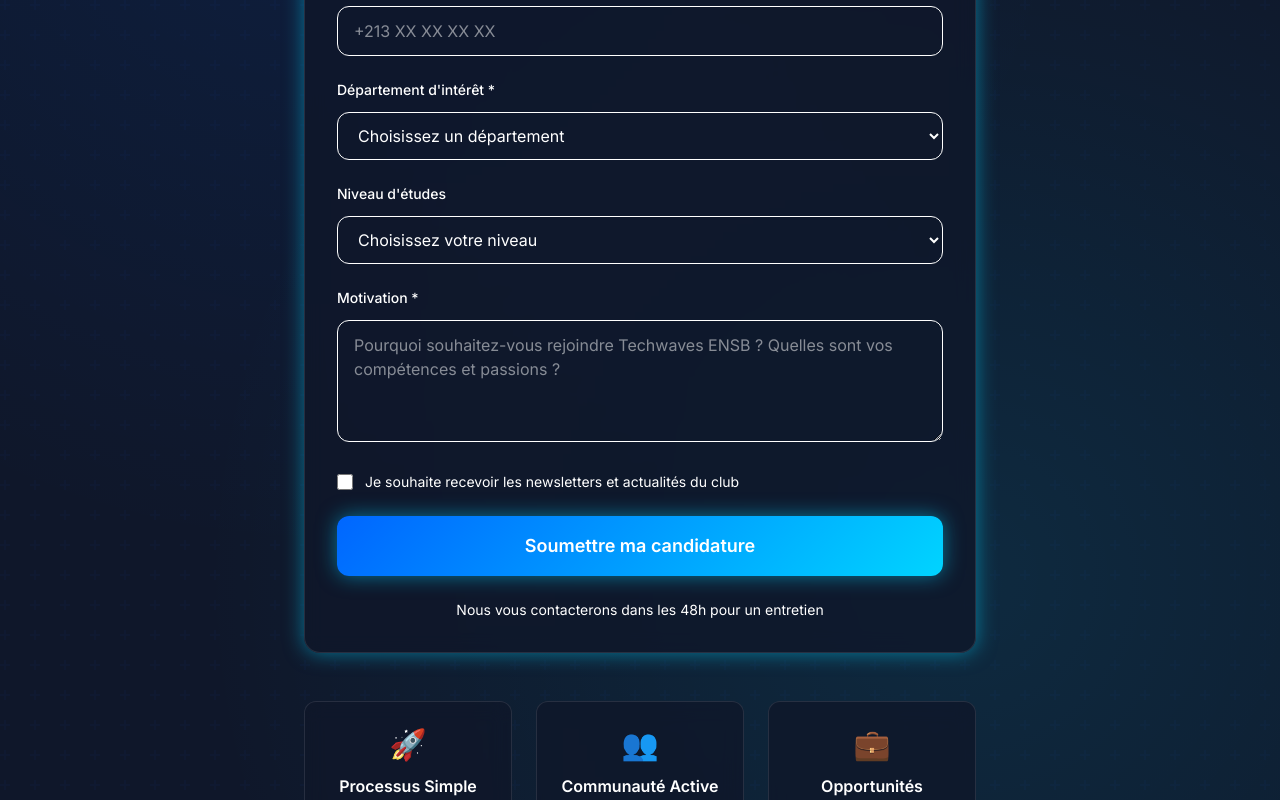
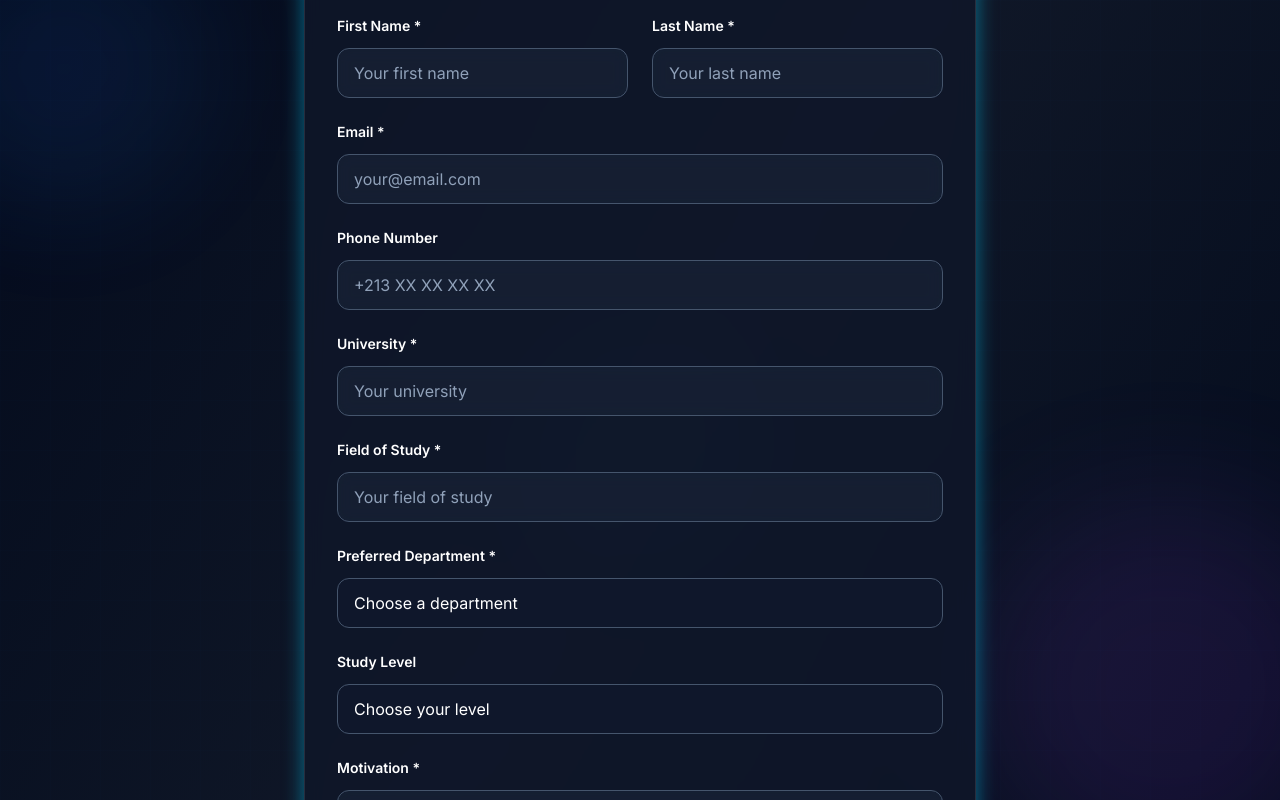
Before and after one commit to crematorium-crm/Techwaves-website, a Next.js app: page /register in a window 1280 px wide. Shown: the part 600-1400 px from the top of the page. Built offline with nearby package versions, Linux system fonts and the light colour scheme.

Commit message:
Implement user registration form with validation
Added form handling for user registration, including state management for submission status and error handling. Updated UI elements and text for improved user experience.

```diff
--- a/src/app/register/page.jsx
+++ b/src/app/register/page.jsx
@@ -1,8 +1,15 @@
+'use client'
+
+import { useState } from 'react'
 import Header from '@/components/Header'
 import Section from '@/components/Section'
 import Footer from '@/components/Footer'
 
 export default function Register() {
+  const [isSubmitting, setIsSubmitting] = useState(false)
+  const [message, setMessage] = useState('')
+  const [isError, setIsError] = useState(false)
+
   const departments = [
     "IT & Development",
     "Graphic Design",
@@ -12,73 +19,209 @@ export default function Register() {
     "Photography & Video Editing"
   ]
 
+  const handleSubmit = async (event) => {
+  event.preventDefault()
+  setIsSubmitting(true)
+  setMessage('')
+
+  const formData = new FormData(event.target)
+  const data = {
+    firstName: formData.get('firstName'),
+    lastName: formData.get('lastName'),
+    email: formData.get('email'),
+    phone: formData.get('phone'),
+    university: formData.get('university'),
+    field: formData.get('field'),
+    department: formData.get('department'),
+    studyLevel: formData.get('studyLevel'),
+    motivation: formData.get('motivation'),
+    newsletter: formData.get('newsletter') === 'on'
+  }
+
+
+    try {
+      const response = await fetch('/api/register', {
+        method: 'POST',
+        headers: {
+          'Content-Type': 'application/json',
+        },
+        body: JSON.stringify(data),
+      })
+
+      const result = await response.json()
+
+      if (response.ok) {
+        setMessage('✅ Application submitted successfully! We will contact you within 48 hours.')
+        setIsError(false)
+        event.target.reset()
+      } else {
+        setMessage(`❌ ${result.error || 'Error while sending'}`)
+        setIsError(true)
+      }
+    } catch (error) {
+      setMessage('❌ Connection error. Please try again.')
+      setIsError(true)
+    } finally {
+      setIsSubmitting(false)
+    }
+  }
+
   return (
     <>
       <Header />
-      <main className="pt-20 min-h-screen grid-background">
+<main className="pt-20 min-h-screen bg-gradient-to-br from-slate-950 via-gray-900 to-slate-950 relative overflow-hidden">
+          {/* Animated background with tech pattern */}
+        <div className="absolute inset-0 overflow-hidden pointer-events-none">
+          {/* Grid pattern */}
+          <div className="absolute inset-0 opacity-10"
+            style={{
+              backgroundImage: `
+                linear-gradient(rgba(59, 130, 246, 0.1) 1px, transparent 1px),
+                linear-gradient(90deg, rgba(59, 130, 246, 0.1) 1px, transparent 1px)
+              `,
+              backgroundSize: '50px 50px'
+            }}
+          ></div>
+
+          {/* Animated orbs */}
+          <div className="absolute top-1/4 -left-20 w-72 h-72 bg-blue-500/10 rounded-full blur-3xl animate-pulse"></div>
+          <div className="absolute bottom-1/4 -right-20 w-96 h-96 bg-purple-500/10 rounded-full blur-3xl animate-bounce delay-1000"></div>
+          <div className="absolute top-1/2 left-1/2 -translate-x-1/2 -translate-y-1/2 w-64 h-64 bg-cyan-500/5 rounded-full blur-2xl animate-pulse delay-500"></div>
+
+          {/* Floating particles */}
+          <div className="absolute top-20 left-1/4 w-2 h-2 bg-tech-neon rounded-full animate-float"></div>
+          <div className="absolute top-40 right-1/3 w-1 h-1 bg-blue-900 rounded-full animate-float delay-700"></div>
+          <div className="absolute bottom-32 left-1/3 w-1.5 h-1.5 bg-cyan-400 rounded-full animate-float delay-1200"></div>
+        </div>
+
         <Section
-          title="Rejoindre Techwaves"
-          subtitle="Devenez membre de notre communauté innovante"
+          title="Join Techwaves"
+          subtitle="Become a member of our innovative community"
         >
-          <div className="max-w-2xl mx-auto">
-            <div className="tech-card rounded-2xl p-8 neon-glow">
-              <form className="space-y-6">
+          <div className="max-w-2xl mx-auto relative z-10">
+            <div className="tech-card rounded-2xl p-8 neon-glow border border-tech-600/50 backdrop-blur-md bg-slate-900/70 shadow-2xl shadow-blue-500/10">
+              {/* Header avec logo Techwaves */}
+              <div className="text-center mb-8">
+  <div className="flex items-center justify-center mx-auto mb-4">
+    {/* Remplace par ton logo sans fond */}
+    <img src="/techwaveslogo.png" alt="Techwaves" className="h-30 w-auto" />
+  </div>
+<div className="inline-block border border-tech-neon/30 rounded-full px-6 py-2 mb-3">
+  <p className="text-tech-neon text-sm font-medium tracking-wide">Membership Application</p>
+</div>
+<p className="text-3xl font-bold bg-gradient-to-r from-cyan-400 to-blue-500 bg-clip-text text-transparent">
+  Join our innovative tech community
+</p>
+</div>
+
+              {message && (
+                <div className={`p-4 rounded-xl mb-6 backdrop-blur-sm border ${
+                  isError
+                    ? 'bg-red-500/20 border-red-400/50 text-red-300'
+                    : 'bg-green-500/20 border-green-400/50 text-green-300'
+                }`}>
+                  <p className="text-center font-medium">{message}</p>
+                </div>
+              )}
+
+              <form className="space-y-6" onSubmit={handleSubmit}>
                 <div className="grid grid-cols-1 md:grid-cols-2 gap-6">
                   <div>
-                    <label className="block text-sm font-medium text-tech-300 mb-3">
-                      Prénom *
+                    <label htmlFor="firstName" className="block text-sm font-semibold text-tech-200 mb-3">
+                      First Name *
                     </label>
                     <input
+                      id="firstName"
+                      name="firstName"
                       type="text"
-                      className="w-full px-4 py-3 bg-tech-800 border border-tech-700 rounded-xl focus:ring-2 focus:ring-tech-neon focus:border-transparent text-white placeholder-tech-500 transition-all duration-300"
-                      placeholder="Votre prénom"
+                      className="w-full px-4 py-3 bg-slate-800/50 border border-slate-600 rounded-xl focus:ring-2 focus:ring-tech-neon focus:border-transparent text-white placeholder-slate-400 transition-all duration-300 backdrop-blur-sm hover:border-tech-neon/50"
+                      placeholder="Your first name"
                       required
                     />
                   </div>
                   <div>
-                    <label className="block text-sm font-medium text-tech-300 mb-3">
-                      Nom *
+                    <label htmlFor="lastName" className="block text-sm font-semibold text-tech-200 mb-3">
+                      Last Name *
                     </label>
                     <input
+                      id="lastName"
+                      name="lastName"
                       type="text"
-                      className="w-full px-4 py-3 bg-tech-800 border border-tech-700 rounded-xl focus:ring-2 focus:ring-tech-neon focus:border-transparent text-white placeholder-tech-500 transition-all duration-300"
-                      placeholder="Votre nom"
+                      className="w-full px-4 py-3 bg-slate-800/50 border border-slate-600 rounded-xl focus:ring-2 focus:ring-tech-neon focus:border-transparent text-white placeholder-slate-400 transition-all duration-300 backdrop-blur-sm hover:border-tech-neon/50"
+                      placeholder="Your last name"
                       required
                     />
                   </div>
                 </div>
 
                 <div>
-                  <label className="block text-sm font-medium text-tech-300 mb-3">
+                  <label htmlFor="email" className="block text-sm font-semibold text-tech-200 mb-3">
                     Email *
                   </label>
                   <input
+                    id="email"
+                    name="email"
                     type="email"
-                    className="w-full px-4 py-3 bg-tech-800 border border-tech-700 rounded-xl focus:ring-2 focus:ring-tech-neon focus:border-transparent text-white placeholder-tech-500 transition-all duration-300"
-                    placeholder="votre@email.com"
+                    className="w-full px-4 py-3 bg-slate-800/50 border border-slate-600 rounded-xl focus:ring-2 focus:ring-tech-neon focus:border-transparent text-white placeholder-slate-400 transition-all duration-300 backdrop-blur-sm hover:border-tech-neon/50"
+                    placeholder="your@email.com"
                     required
                   />
                 </div>
 
                 <div>
-                  <label className="block text-sm font-medium text-tech-300 mb-3">
-                    Téléphone
+                  <label htmlFor="phone" className="block text-sm font-semibold text-tech-200 mb-3">
+                    Phone Number
                   </label>
                   <input
+                    id="phone"
+                    name="phone"
                     type="tel"
-                    className="w-full px-4 py-3 bg-tech-800 border border-tech-700 rounded-xl focus:ring-2 focus:ring-tech-neon focus:border-transparent text-white placeholder-tech-500 transition-all duration-300"
+                    className="w-full px-4 py-3 bg-slate-800/50 border border-slate-600 rounded-xl focus:ring-2 focus:ring-tech-neon focus:border-transparent text-white placeholder-slate-400 transition-all duration-300 backdrop-blur-sm hover:border-tech-neon/50"
                     placeholder="+213 XX XX XX XX"
                   />
                 </div>
 
                 <div>
-                  <label className="block text-sm font-medium text-tech-300 mb-3">
-                    Département d'intérêt *
+                  <label htmlFor="university" className="block text-sm font-semibold text-tech-200 mb-3">
+                    University *
                   </label>
-                  <select className="w-full px-4 py-3 bg-tech-800 border border-tech-700 rounded-xl focus:ring-2 focus:ring-tech-neon focus:border-transparent text-white transition-all duration-300">
-                    <option value="" className="bg-tech-800">Choisissez un département</option>
+                  <input
+                    id="university"
+                    name="university"
+                    type="text"
+                    className="w-full px-4 py-3 bg-slate-800/50 border border-slate-600 rounded-xl focus:ring-2 focus:ring-tech-neon focus:border-transparent text-white placeholder-slate-400 transition-all duration-300 backdrop-blur-sm hover:border-tech-neon/50"
+                    placeholder="Your university"
+                    required
+                  />
+                </div>
+
+                <div>
+                  <label htmlFor="field" className="block text-sm font-semibold text-tech-200 mb-3">
+                    Field of Study *
+                  </label>
+                  <input
+                    id="field"
+                    name="field"
+                    type="text"
+                    className="w-full px-4 py-3 bg-slate-800/50 border border-slate-600 rounded-xl focus:ring-2 focus:ring-tech-neon focus:border-transparent text-white placeholder-slate-400 transition-all duration-300 backdrop-blur-sm hover:border-tech-neon/50"
+                    placeholder="Your field of study"
+                    required
+                  />
+                </div>
+
+                <div>
+                  <label htmlFor="department" className="block text-sm font-semibold text-tech-200 mb-3">
+                    Preferred Department *
+                  </label>
+                  <select
+                    id="department"
+                    name="department"
+                    className="w-full px-4 py-3 bg-slate-900 border border-slate-600 rounded-xl focus:ring-2 focus:ring-tech-neon focus:border-transparent text-white transition-all duration-300 hover:border-tech-neon/50 cursor-pointer appearance-none"
+                    required
+                  >
+                    <option value="" className="bg-slate-900 text-white py-2">Choose a department</option>
                     {departments.map((dept, index) => (
-                      <option key={index} value={dept} className="bg-tech-800">
+                      <option key={index} value={dept} className="bg-slate-900 text-white py-2">
                         {dept}
                       </option>
                     ))}
@@ -86,78 +229,99 @@ export default function Register() {
                 </div>
 
                 <div>
-                  <label className="block text-sm font-medium text-tech-300 mb-3">
-                    Niveau d'études
+                  <label htmlFor="studyLevel" className="block text-sm font-semibold text-tech-200 mb-3">
+                    Study Level
                   </label>
-                  <select className="w-full px-4 py-3 bg-tech-800 border border-tech-700 rounded-xl focus:ring-2 focus:ring-tech-neon focus:border-transparent text-white transition-all duration-300">
-                    <option value="" className="bg-tech-800">Choisissez votre niveau</option>
-                    <option value="1ere" className="bg-tech-800">1ère année</option>
-                    <option value="2eme" className="bg-tech-800">2ème année</option>
-                    <option value="3eme" className="bg-tech-800">3ème année</option>
-                    <option value="4eme" className="bg-tech-800">4ème année</option>
-                    <option value="5eme" className="bg-tech-800">5ème année</option>
+                  <select
+                    id="studyLevel"
+                    name="studyLevel"
+                    className="w-full px-4 py-3 bg-slate-900 border border-slate-600 rounded-xl focus:ring-2 focus:ring-tech-neon focus:border-transparent text-white transition-all duration-300 hover:border-tech-neon/50 cursor-pointer appearance-none"
+                  >
+                    <option value="" className="bg-slate-900 text-white">Choose your level</option>
+                    <option value="1st" className="bg-slate-900 text-white">1st Year</option>
+                    <option value="2nd" className="bg-slate-900 text-white">2nd Year</option>
+                    <option value="3rd" className="bg-slate-900 text-white">3rd Year</option>
+                    <option value="4th" className="bg-slate-900 text-white">4th Year</option>
+                    <option value="5th" className="bg-slate-900 text-white">5th Year</option>
                   </select>
                 </div>
 
                 <div>
-                  <label className="block text-sm font-medium text-tech-300 mb-3">
+                  <label htmlFor="motivation" className="block text-sm font-semibold text-tech-200 mb-3">
                     Motivation *
                   </label>
                   <textarea
+                    id="motivation"
+                    name="motivation"
                     rows="4"
-                    className="w-full px-4 py-3 bg-tech-800 border border-tech-700 rounded-xl focus:ring-2 focus:ring-tech-neon focus:border-transparent text-white placeholder-tech-500 transition-all duration-300"
-                    placeholder="Pourquoi souhaitez-vous rejoindre Techwaves ENSB ? Quelles sont vos compétences et passions ?"
+                    className="w-full px-4 py-3 bg-slate-800/50 border border-slate-600 rounded-xl focus:ring-2 focus:ring-tech-neon focus:border-transparent text-white placeholder-slate-400 transition-all duration-300 backdrop-blur-sm hover:border-tech-neon/50 resize-none"
+                    placeholder="Why do you want to join Techwaves ENSB? What are your skills and passions?"
                     required
                   ></textarea>
                 </div>
 
-                <div className="flex items-center space-x-3">
+                <div className="flex items-center space-x-3 p-4 bg-slate-800/30 rounded-xl border border-slate-600/50 backdrop-blur-sm">
                   <input
+                    id="newsletter"
+                    name="newsletter"
                     type="checkbox"
-                    id="newsletter"
-                    className="w-4 h-4 tech-gradient rounded focus:ring-tech-neon"
+                    className="w-5 h-5 tech-gradient rounded focus:ring-tech-neon cursor-pointer transform hover:scale-110 transition-transform"
                   />
-                  <label htmlFor="newsletter" className="text-sm text-tech-300">
-                    Je souhaite recevoir les newsletters et actualités du club
+                  <label htmlFor="newsletter" className="text-sm text-tech-200 cursor-pointer">
+                    I want to receive newsletters and club updates
                   </label>
                 </div>
 
                 <button
                   type="submit"
-                  className="w-full tech-gradient text-white font-semibold py-4 px-6 rounded-xl hover:scale-105 transition-transform duration-300 neon-glow text-lg"
+                  disabled={isSubmitting}
+                  className="w-full tech-gradient text-white font-bold py-4 px-6 rounded-xl hover:scale-105 transition-all duration-300 neon-glow text-lg disabled:opacity-50 disabled:cursor-not-allowed disabled:hover:scale-100 group relative overflow-hidden"
                 >
-                  Soumettre ma candidature
+                  <span className="relative z-10 flex items-center justify-center">
+                    {isSubmitting ? (
+                      <>
+                        <svg className="animate-spin -ml-1 mr-3 h-5 w-5 text-white" fill="none" viewBox="0 0 24 24">
+                          <circle className="opacity-25" cx="12" cy="12" r="10" stroke="currentColor" strokeWidth="4"></circle>
+                          <path className="opacity-75" fill="currentColor" d="M4 12a8 8 0 018-8V0C5.373 0 0 5.373 0 12h4zm2 5.291A7.962 7.962 0 014 12H0c0 3.042 1.135 5.824 3 7.938l3-2.647z"></path>
+                        </svg>
+                        Submitting...
+                      </>
+                    ) : (
+                      'Submit Application'
+                    )}
+                  </span>
+                  <div className="absolute inset-0 bg-gradient-to-r from-tech-neon to-purple-500 opacity-0 group-hover:opacity-100 transition-opacity duration-300"></div>
                 </button>
 
-                <p className="text-center text-tech-400 text-sm">
-                  Nous vous contacterons dans les 48h pour un entretien
+                <p className="text-center text-tech-300 text-sm bg-slate-800/30 rounded-lg py-3 border border-slate-600/30">
+                  We will contact you within 48 hours for an interview
                 </p>
               </form>
             </div>
 
-            {/* Info supplémentaire */}
+            {/* Additional Info */}
             <div className="grid grid-cols-1 md:grid-cols-3 gap-6 mt-12">
               {[
                 {
                   icon: "🚀",
-                  title: "Processus Simple",
-                  description: "Inscription rapide suivie d'un entretien amical"
+                  title: "Simple Process",
+                  description: "Quick registration followed by a friendly interview"
                 },
                 {
                   icon: "👥",
-                  title: "Communauté Active",
-                  description: "Rejoignez 50+ membres passionnés de tech"
+                  title: "Active Community",
+                  description: "Join 50+ passionate tech members"
                 },
                 {
                   icon: "💼",
-                  title: "Opportunités",
-                  description: "Accès à des projets réels et formations"
+                  title: "Opportunities",
+                  description: "Access to real projects and training"
                 }
               ].map((item, index) => (
-                <div key={index} className="tech-card rounded-xl p-6 text-center">
-                  <div className="text-3xl mb-3">{item.icon}</div>
-                  <h4 className="font-semibold text-white mb-2">{item.title}</h4>
-                  <p className="text-tech-300 text-sm">{item.description}</p>
+                <div key={index} className="tech-card rounded-xl p-6 text-center backdrop-blur-md bg-slate-900/60 border border-slate-600 hover:border-tech-neon transition-all duration-300 group hover:transform hover:-translate-y-1">
+                  <div className="text-3xl mb-3 group-hover:scale-110 transition-transform duration-300">{item.icon}</div>
+                  <h4 className="font-bold text-white mb-2 group-hover:text-tech-neon transition-colors duration-300">{item.title}</h4>
+                  <p className="text-tech-200 text-sm">{item.description}</p>
                 </div>
               ))}
             </div>
```
